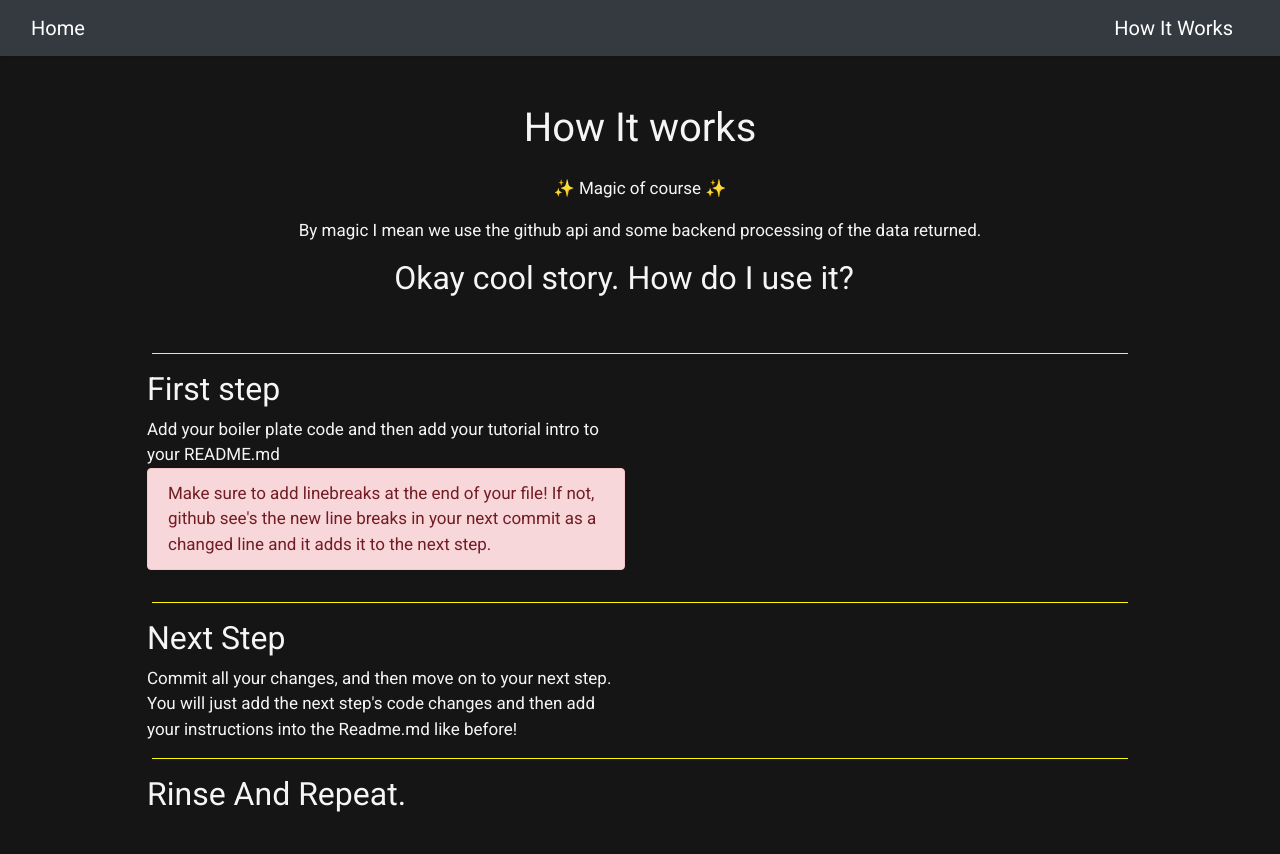
After one commit to tannerbyers/Codutorial, a Django app: page /howitworks/ in a window 1280 px wide. The commit adds this page. Run offline with Django 3.2, Linux system fonts and the light colour scheme; some libraries are stand-ins or nearby versions.

Commit message:
added how it works section and more homepage stuff

```diff
--- a/code_tutorial/urls.py
+++ b/code_tutorial/urls.py
@@ -15,7 +15,7 @@ Including another URLconf
 """
 from django.contrib import admin
 from django.urls import path, include
-from tutorials.views import HomePageView, SearchResultsView
+from tutorials.views import HomePageView, SearchResultsView, HowItWorksView
 
 urlpatterns = [
     path('admin/', admin.site.urls),
@@ -23,6 +23,7 @@ urlpatterns = [
     # path('', include('tutorials.urls')),
     # path('', GetTutorial.as_view(template_name='search.html'), name='Home Search'),
     path('search/', SearchResultsView.as_view(), name='search_results'),
+    path('howitworks/', HowItWorksView.as_view(), name='how_it_works'),
     path('', HomePageView.as_view(), name='home'),
 
 ]
--- a/templates/base.html
+++ b/templates/base.html
@@ -46,11 +46,17 @@
         <!-- Navigation -->
         <nav class="navbar navbar-expand-lg bg-dark shadow" id="mainNav">
             <div class="container-fluid">
-                <a class="navbar-brand" href="{% url 'home' %}">Codutorial</a>
+                <a class="navbar-brand" href="{% url 'home' %}">Home</a>
                 <button class="navbar-toggler navbar-toggler-right" type="button" data-toggle="collapse" data-target="#navbarResponsive"
                     aria-controls="navbarResponsive" aria-expanded="false" aria-label="Toggle navigation">
                     <span class="navbar-toggler-icon"></span>
                 </button>
+                <a class="navbar-brand" href="{% url 'how_it_works' %}">How It Works</a>
+                <button class="navbar-toggler navbar-toggler-right" type="button" data-toggle="collapse" data-target="#navbarResponsive"
+                    aria-controls="navbarResponsive" aria-expanded="false" aria-label="Toggle navigation">
+                    <span class="navbar-toggler-icon"></span>
+                </button>
+
             </div>
         </nav>
         {% block content %}
--- /dev/null
+++ b/templates/how_it_works.html
@@ -0,0 +1,136 @@
+{% extends 'base.html' %} {% block content %}
+<style>
+    body {
+        background-color: #151515 !important;
+    }
+
+    .container {
+        padding-top: 2rem;
+        background-color: #151515 !important;
+        color: whitesmoke;
+    }
+
+    body {
+        background-color: #151515 !important;
+    }
+
+    .container {
+        padding-top: 2rem;
+        background-color: #151515 !important;
+        color: whitesmoke;
+    }
+
+    .is-added {
+        background-color: #78e08f;
+        color: #000000;
+    }
+
+    .is-removed {
+        background-color: #e55039;
+        color: #000000;
+    }
+
+    pre {
+        border: 1px solid grey;
+        padding: 4px;
+        background-color: #33363a;
+        display: none;
+        max-height: 80vh;
+    }
+
+    .filename {
+        border: 1px solid black;
+        text-align: center;
+    }
+
+    .activeFile {
+        background-color: #FFFF00;
+        color: black;
+    }
+
+    span {
+        color: white;
+    }
+
+    .active {
+        display: block !important
+    }
+
+    hr {
+        border: 0;
+        clear: both;
+        display: block;
+        width: 96%;
+        background-color: #FFFF00;
+        height: 1px;
+    }
+
+    .row {
+        margin-right: 0 !important;
+        margin-left: 0 !important;
+    }
+
+    h1 {
+        padding: 1rem
+    }
+</style>
+<link rel="stylesheet" href="https://cdn.jsdelivr.net/npm/bootstrap-icons@1.5.0/font/bootstrap-icons.css">
+
+<div class="container">
+    <div class="row d-flex justify-content-center">
+        <h1>How It works</h1>
+    </div>
+    <div class="row d-flex justify-content-center">
+        ✨ Magic of course ✨
+    </div>
+    <div class="row d-flex justify-content-center text-left p-3">
+        By magic I mean we use the github api and some backend processing of the data returned. <br />
+        <div class="row d-flex justify-content-center p-3">
+            <h2> Okay cool story. How do I use it?</h2>
+            <div class="row d-flex justify-content-center text-left p-3">
+            </div>
+            <div class="container">
+                <div class="row">
+                    <hr>
+                    <div class="col-md-6">
+                        <div>
+                            <h2>First step</h2>
+                            Add your boiler plate code and then add your tutorial intro to your README.md
+                            <div class="alert alert-danger" role="alert">
+                                Make sure to add linebreaks at the end of your file! If not, github see's the new line breaks in your next commit as a changed line and it adds it to the next step.
+                              </div>
+                        </div>
+                    </div>
+                    <div class="col-md-6">
+                    </div>
+                </div>
+                <div class="row">
+                    <hr>
+                    <div class="col-md-6">
+                        <div>
+                            <h2>Next Step</h2>
+                            Commit all your changes, and then move on to your next step. You will just add the next step's code changes and then add your instructions into the Readme.md like before!
+                        </div>
+                    </div>
+                    <div class="col-md-6">
+                    </div>
+                </div>
+                <div class="row">
+                    <hr>
+                    <div class="col-md-6">
+                        <div>
+                            <h2>Rinse And Repeat.</h2>
+                        </div>
+                    </div>
+                    <div class="col-md-6">
+                    </div>
+                </div>
+            </div>
+
+        </div>
+
+    </div>
+</div>
+</div>
+
+{% endblock content %}
--- a/tutorials/views.py
+++ b/tutorials/views.py
@@ -13,6 +13,9 @@ class GetTutorial(TemplateView):
 class HomePageView(TemplateView):
     template_name = 'search.html'
 
+class HowItWorksView(TemplateView):
+    template_name = 'how_it_works.html'
+
 class SearchResultsView(TemplateView):
     def get_context_data(self, *args, **kwargs):
         context = {
```
Also changed, not shown: templates/search.html (+52 -6 lines), templates/tutorial copy.html (deleted, +0 -58 lines), tutorials/urls.py (deleted, +0 -7 lines), README.md.
